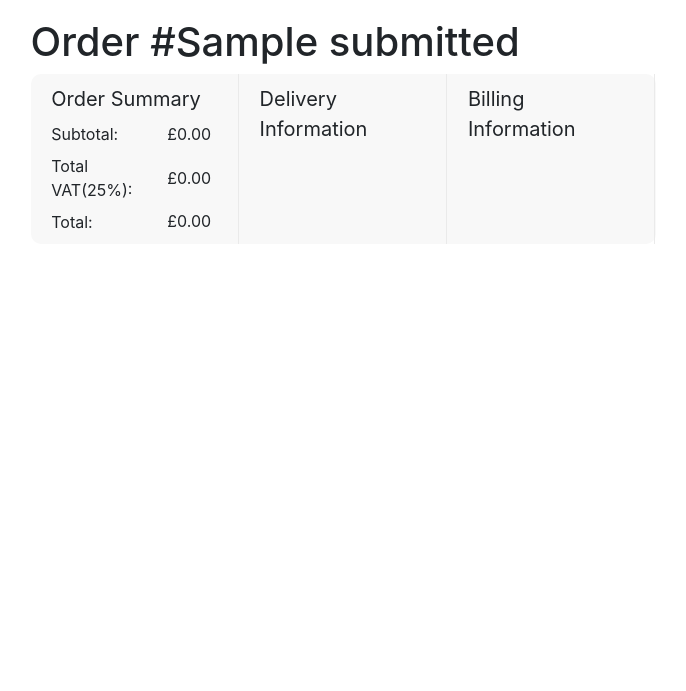
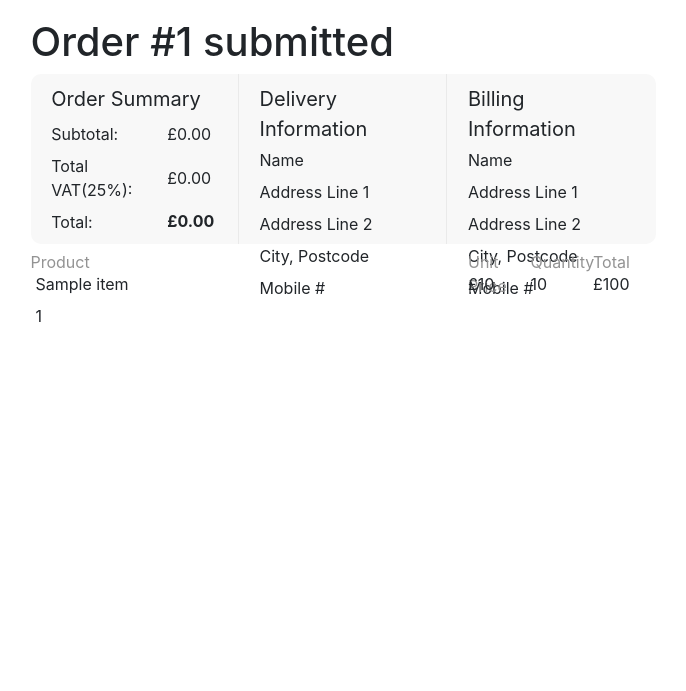
Before and after one commit to Redmorgan/advanced-development-assignment, a Python web app: template templates/orderSubmitted.html in a window 1280 px wide. Shown: the part 62-753 px from the top of the page, without its empty margins (297-983 px from the left). Run offline with Jinja, Linux system fonts and the light colour scheme; the template is opened without the code that fills it: most values are stand-ins (such as "Sample title", 1, 10 or a date in 2020); some libraries are stand-ins or nearby versions.

Commit message:
feat(order creation): orders are created and added to mongo

```diff
--- a/templates/orderSubmitted.html
+++ b/templates/orderSubmitted.html
@@ -7,7 +7,7 @@
 <div style="width: 100%; height:100%;">
     <div style="width: 50%; height:100%; margin-left: 25%;">
 
-        <h1>Order #{{orderNo}} submitted</h1>
+        <h1>Order #{{orderNumber}} submitted</h1>
 
         <div id="orderDetailsContatiner" style="width:100%; height:25%; background-color: rgba(248, 248, 248, 1); border-radius: 10px; display: flex; flex-direction: row;">
 
@@ -35,7 +35,7 @@
 
                             <label>£0.00</label>
 
-                            <label>£0.00</label>
+                            <label style="font-weight:bold;">£0.00</label>
 
                         </div>
 
@@ -49,10 +49,15 @@
 
                 <div id="orderSummaryWrapper" style="height:100%; width:80%; margin-left:10%; margin-top: 10px;">
 
-                    <label style="font-size:20px">Delivery Information</label>
+                    <label style="font-size:20px; margin-bottom: 4px;">Delivery Information</label>
 
                     <div id="deliveryData" style="width:100%; height:70%; display:flex; flex-direction: row; justify-content: space-between; flex-direction: column;">
 
+                        <label>Name</label>
+                        <label>Address Line 1</label>
+                        <label>Address Line 2</label>
+                        <label>City, Postcode</label>
+                        <label>Mobile #</label>
 
                     </div>
 
@@ -60,13 +65,19 @@
 
             </div>
 
-            <div id="billingInformation" style="height:100%; width:calc(100%/3); border-right: 1px solid rgba(234,234,234,1);">
+            <div id="billingInformation" style="height:100%; width:calc(100%/3);">
 
                 <div id="orderSummaryWrapper" style="height:100%; width:80%; margin-left:10%; margin-top: 10px;">
 
-                    <label style="font-size:20px">Billing Information</label>
+                    <label style="font-size:20px; margin-bottom: 4px;">Billing Information</label>
 
                     <div id="billingData" style="width:100%; height:70%; display:flex; flex-direction: row; justify-content: space-between; flex-direction: column;">
+
+                        <label>Name</label>
+                        <label>Address Line 1</label>
+                        <label>Address Line 2</label>
+                        <label>City, Postcode</label>
+                        <label>Mobile #</label>
 
                     </div>
 
@@ -76,6 +87,50 @@
 
         </div>
 
+        <div id="orderContentsContainer" style="width:100%; height:65%; margin-top:1%">
+
+            <div id="orderContentsHeader" style="width:100%; height:5%; color:rgba(147, 147, 147, 1); display:flex; flex-direction: row;">
+
+                <label style="width:70%">Product</label>
+                <label style="width:10%">Unit Price</label>
+                <label style="width:10%">Quantity</label>
+                <label style="width:10%">Total</label>
+
+            </div>
+
+            <div id="orderContentsBody" style="width: 100%; height:95%; overflow-y: auto;">
+
+                {% for item in order %}
+
+                    <div id="orderItem_{{ item['id'] }}" style="width:100%; height:25%; display:flex; flex-direction: row; margin-bottom: 10px;">
+
+                        <div id="orderItemLeft" style="height:100%; width: 70%; display:flex; flex-direction: row;">
+
+                            <img id="orderItemImg_{{ item['id'] }}" src="{{ item['productURL'] }}" alt="" style="height:100%; border-radius: 10px;">
+
+                            <div id="orderItemDetails_{{ item['id'] }}" style="display: flex; flex-direction: column; margin-left: 5px;">
+
+                                <label>{{ item['name'] }}</label>
+                                <label>{{ item['id'] }}</label>
+
+                            </div>
+
+                        </div>
+
+                        <div id="orderItemCosts_{{ item['id'] }}" style="width: 30%; display:flex; flex-direction: row;">
+
+                            <label style="width:calc(100%/3)">£{{ item['price'] }}</label>
+                            <label style="width:calc(100%/3)">{{ item['quantity'] }}</label>
+                            <label style="width:calc(100%/3)">£{{ item['price'] *  item['quantity'] }}</label>
+
+                        </div>
+
+                    </div>
+
+                {% endfor %}
+
+            </div>
+
     </div>
 </div>
 
```
Also changed, not shown: main.py (+44 -6 lines).
